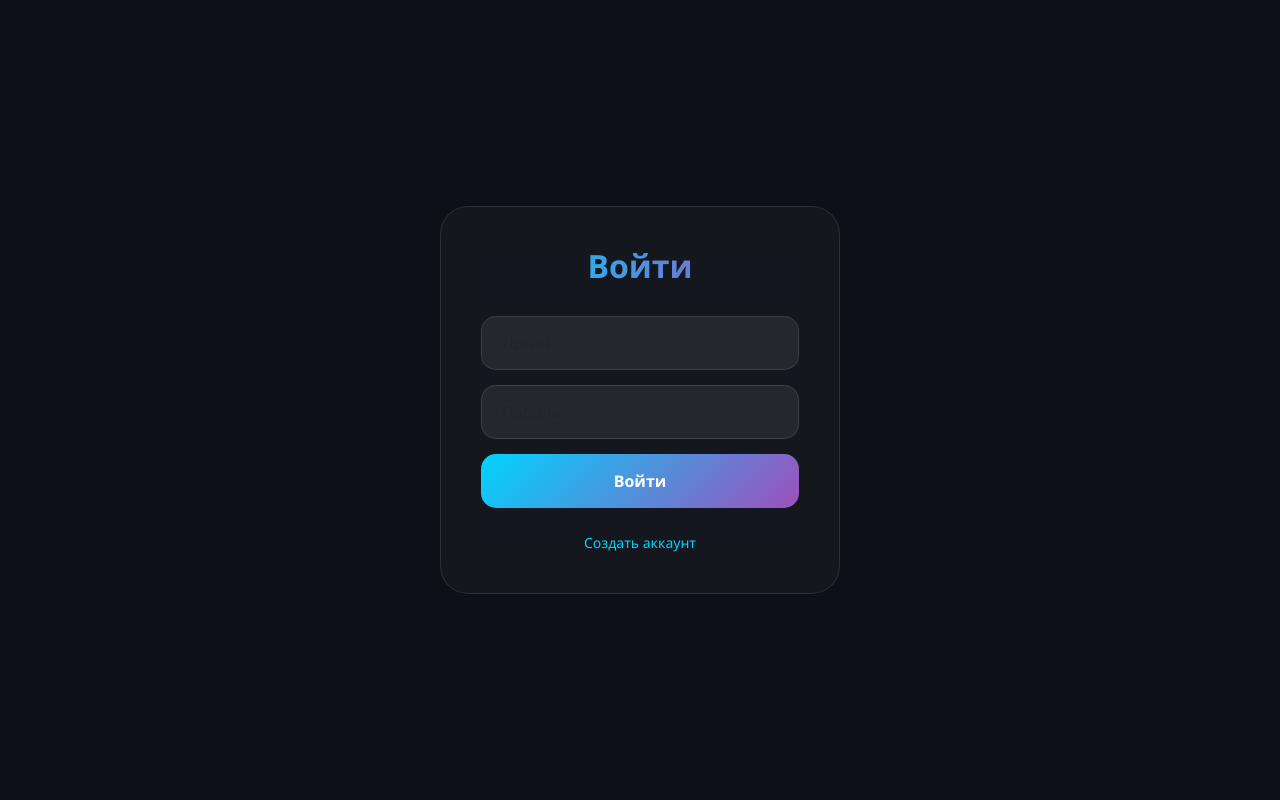
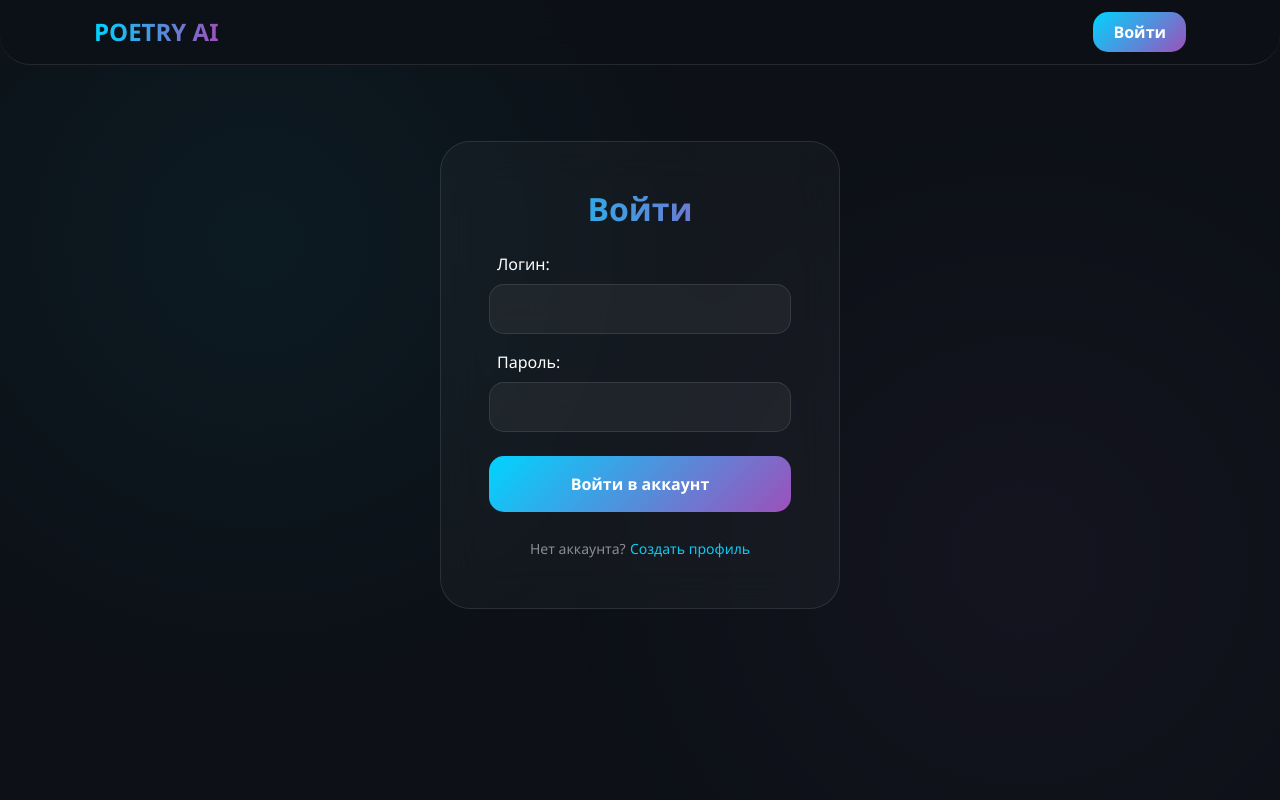
Before and after one commit to zynqff/ssalfatest, a FastAPI app: page /login in a window 1280 px wide. Run offline with FastAPI, Linux system fonts and the light colour scheme.

Commit message:
Update login.html

```diff
--- a/templates/login.html
+++ b/templates/login.html
@@ -1,39 +1,32 @@
-<!DOCTYPE html>
-<html lang="ru">
-<head>
-    <meta charset="UTF-8">
-    <meta name="viewport" content="width=device-width, initial-scale=1.0">
-    <title>Вход | Poetry AI</title>
-    <link href="https://cdn.jsdelivr.net/npm/bootstrap@5.3.0/dist/css/bootstrap.min.css" rel="stylesheet">
-    <style>
-        body { background: #0d1117; height: 100vh; display: flex; align-items: center; justify-content: center; font-family: 'Segoe UI', sans-serif; color: white; margin: 0; overflow: hidden; }
-        .glass-container { background: rgba(255, 255, 255, 0.03); backdrop-filter: blur(20px); border: 1px solid rgba(255, 255, 255, 0.1); border-radius: 28px; padding: 40px; width: 100%; max-width: 400px; text-align: center; }
-        h2 { font-weight: 800; margin-bottom: 30px; background: linear-gradient(to right, #00d4ff, #9d50bb); -webkit-background-clip: text; -webkit-text-fill-color: transparent; }
+{% extends "base.html" %}
 
-        /* Умное уведомление */
-        .alert-box { padding: 12px; border-radius: 15px; margin-bottom: 20px; font-size: 0.9rem; border: 1px solid; }
-        .alert-error { background: rgba(255, 69, 58, 0.1); border-color: rgba(255, 69, 58, 0.3); color: #ff453a; }
-        .alert-success { background: rgba(48, 209, 88, 0.1); border-color: rgba(48, 209, 88, 0.3); color: #30d158; }
+{% block content %}
+<div class="d-flex align-items-center justify-content-center" style="min-height: 70vh;">
+    <div class="p-4 p-md-5" style="background: rgba(255, 255, 255, 0.03); border: 1px solid var(--border); border-radius: 30px; width: 100%; max-width: 400px; backdrop-filter: blur(20px);">
+        <h2 class="text-center mb-4" style="font-weight: 800; background: linear-gradient(to right, var(--accent), var(--secondary)); -webkit-background-clip: text; -webkit-text-fill-color: transparent;">Войти</h2>
 
-        .form-control { background: rgba(255, 255, 255, 0.07) !important; border: 1px solid rgba(255, 255, 255, 0.1) !important; color: white !important; border-radius: 15px !important; padding: 14px 20px !important; margin-bottom: 15px !important; }
-        .btn-submit { background: linear-gradient(135deg, #00d4ff, #9d50bb); border: none; color: white; width: 100%; padding: 15px; border-radius: 15px; font-weight: 700; transition: 0.3s; }
-        .btn-submit:hover { transform: translateY(-3px); box-shadow: 0 10px 20px rgba(0, 212, 255, 0.3); }
-    </style>
-</head>
-<body>
-    <div class="glass-container">
-        <h2>Войти</h2>
         {% if error %}
-        <div class="alert-box {% if msg_type == 'success' %}alert-success{% else %}alert-error{% endif %}">
-            {% if msg_type == 'success' %}✅{% else %}⚠️{% endif %} {{ error }}
+            <div class="alert p-2 mb-3 text-center small" style="background: rgba(255, 69, 58, 0.1); border: 1px solid rgba(255, 69, 58, 0.3); color: #ff453a; border-radius: 12px;">
+                {{ error }}
+            </div>
+        {% endif %}
+
+        <form action="/login" method="post">
+            <div class="mb-3">
+                <label class="form-label ps-2">Логин:</label>
+                <input type="text" name="username" class="form-control" placeholder="Введите ваш логин" style="background: rgba(255,255,255,0.05); border: 1px solid var(--border); color: white; border-radius: 15px; padding: 12px;" required>
+            </div>
+            <div class="mb-4">
+                <label class="form-label ps-2">Пароль:</label>
+                <input type="password" name="password" class="form-control" placeholder="Введите ваш пароль" style="background: rgba(255,255,255,0.05); border: 1px solid var(--border); color: white; border-radius: 15px; padding: 12px;" required>
+            </div>
+            <button type="submit" class="btn-custom w-100 py-3">Войти в аккаунт</button>
+        </form>
+
+        <div class="mt-4 text-center">
+            <span class="opacity-50 small">Нет аккаунта?</span>
+            <a href="/register" class="small text-info text-decoration-none">Создать профиль</a>
         </div>
-        {% endif %}
-        <form action="/login" method="post">
-            <input type="text" name="username" class="form-control" placeholder="Логин" required>
-            <input type="password" name="password" class="form-control" placeholder="Пароль" required>
-            <button type="submit" class="btn-submit">Войти</button>
-        </form>
-        <div class="mt-4 small"><a href="/register" style="color: #00d4ff; text-decoration: none;">Создать аккаунт</a></div>
     </div>
-</body>
-    </html>
+</div>
+{% endblock %}
```
